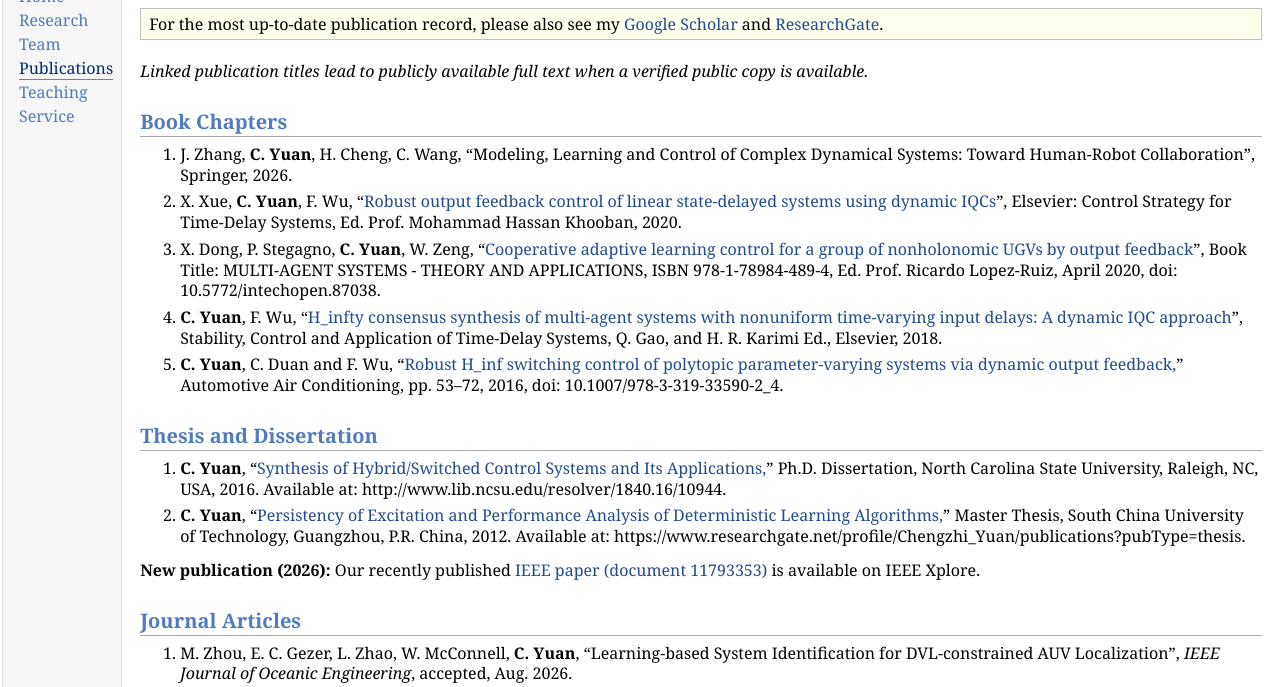
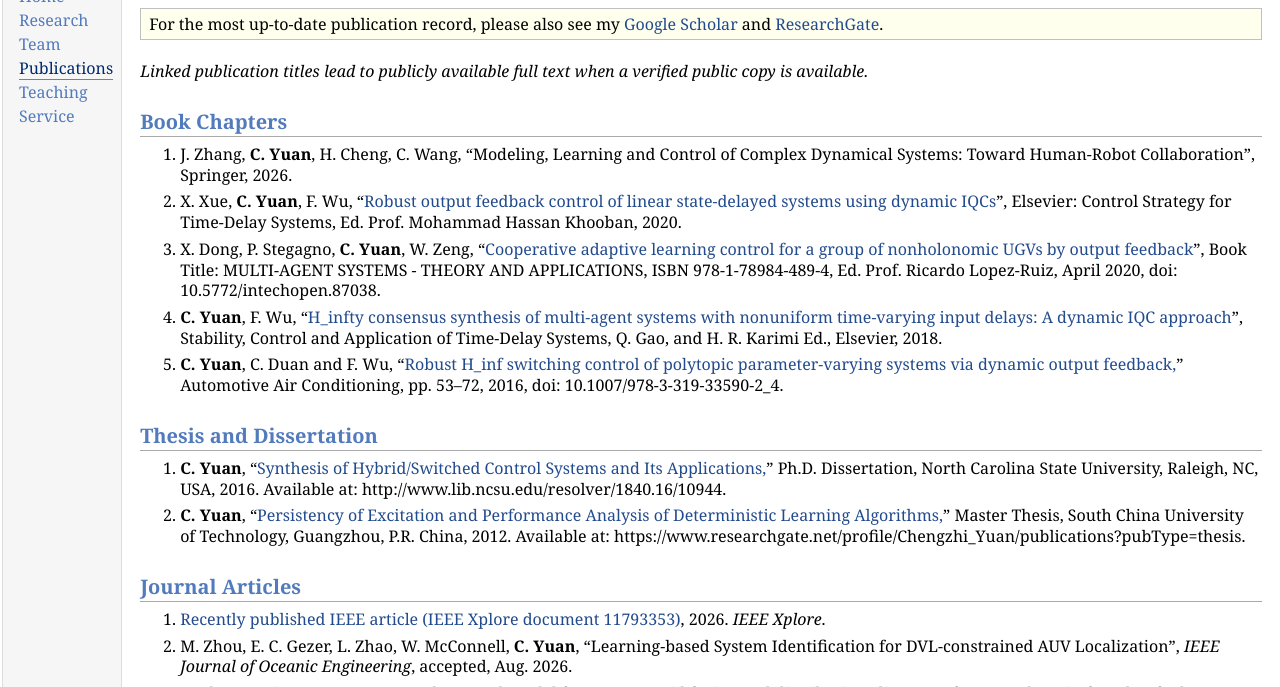
Before and after one commit to chengzhi-yuan/chengzhi-yuan.github.io, a plain HTML site: page publications.html in a window 1280 px wide. Shown: the part 68-755 px from the top of the page. Drawn offline with Linux system fonts and the light colour scheme.

Commit message:
Put IEEE 11793353 hyperlink inside Publications journal article list

```diff
--- a/publications.html
+++ b/publications.html
@@ -64,10 +64,11 @@
 </p>
 </li>
 </ol>
-<p><b>New publication (2026):</b> Our recently published <a href="https://ieeexplore.ieee.org/document/11793353/" target="_blank">IEEE paper (document 11793353)</a> is available on IEEE Xplore.</p>
 <h2>Journal Articles
 </h2>
 <ol>
+<li><p><a href="https://ieeexplore.ieee.org/document/11793353/" target="_blank">Recently published IEEE article (IEEE Xplore document 11793353)</a>, 2026. <i>IEEE Xplore</i>.</p></li>
+
 <li><p>M. Zhou, E. C. Gezer, L. Zhao, W. McConnell, <b>C. Yuan</b>, &ldquo;Learning-based System Identification for DVL-constrained AUV Localization&rdquo;, <i>IEEE Journal of Oceanic Engineering</i>, accepted, Aug. 2026.</p></li>
 <li><p>D. Chen, T. Li, <b>C. Yuan</b>, J. He, W. Zhu, &ldquo;Dual-modal feature pyramid fusion and distribution alignment for cross-domain few-shot fault diagnosis&rdquo;, <i>Measurement Science and Technology</i>, accepted, Jul. 2026.</p></li>
 <li><p>K. Li, W. Lu, C. Tang, <b>C. Yuan</b>, &ldquo;<a href="https://www.sciopen.com/article/10.26599/TST.2024.9010265" target="_blank">Research on Three-Dimensional Global Dynamic Path Planning Algorithm for Mobile Intelligent Agent</a>&rdquo;, <i>Tsinghua Science and Technology</i>, 31(3), 2026, pp. 1678&ndash;1690. DOI: <a href="https://doi.org/10.26599/TST.2024.9010265" target="_blank">10.26599/TST.2024.9010265</a>.</p></li>
```
